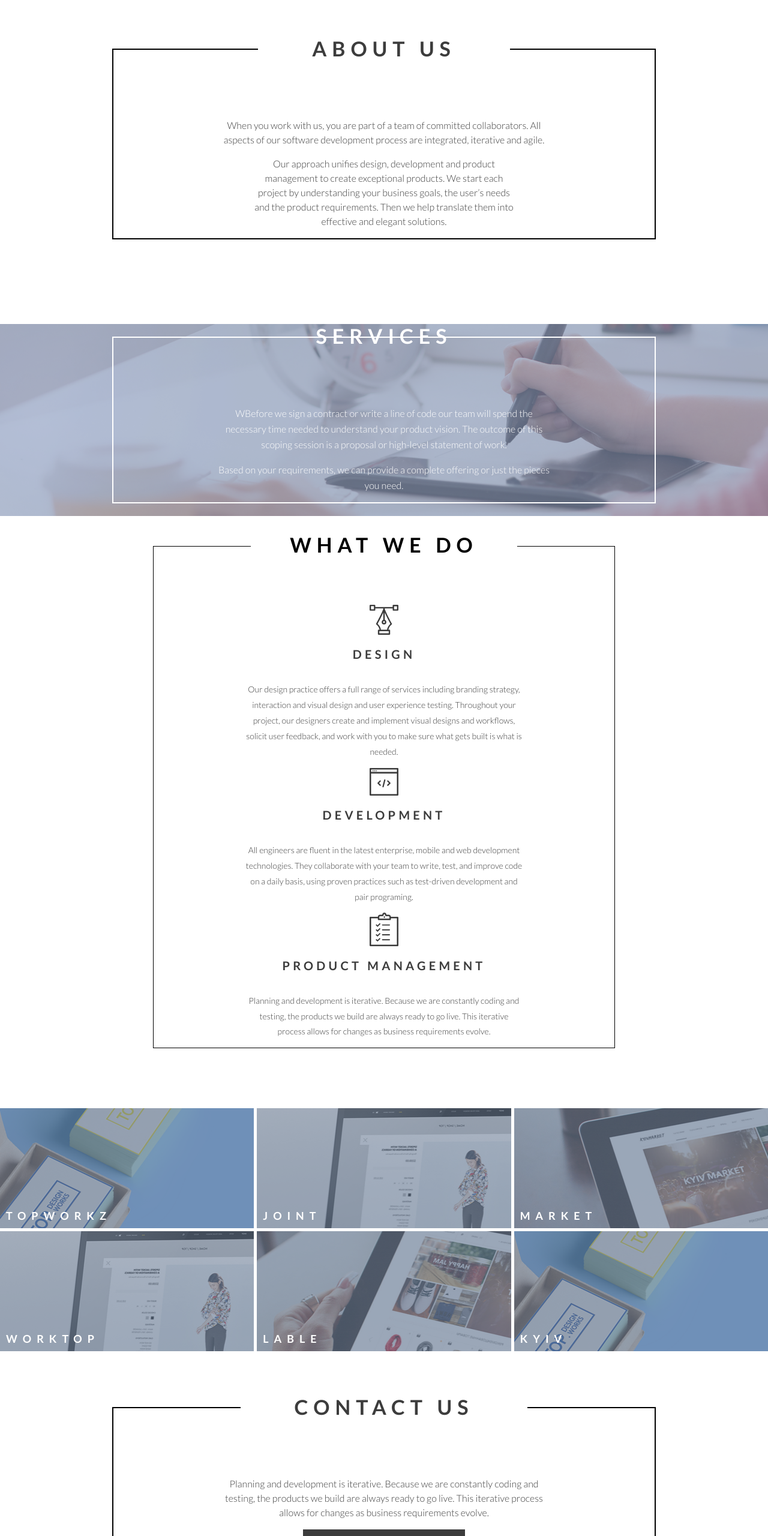
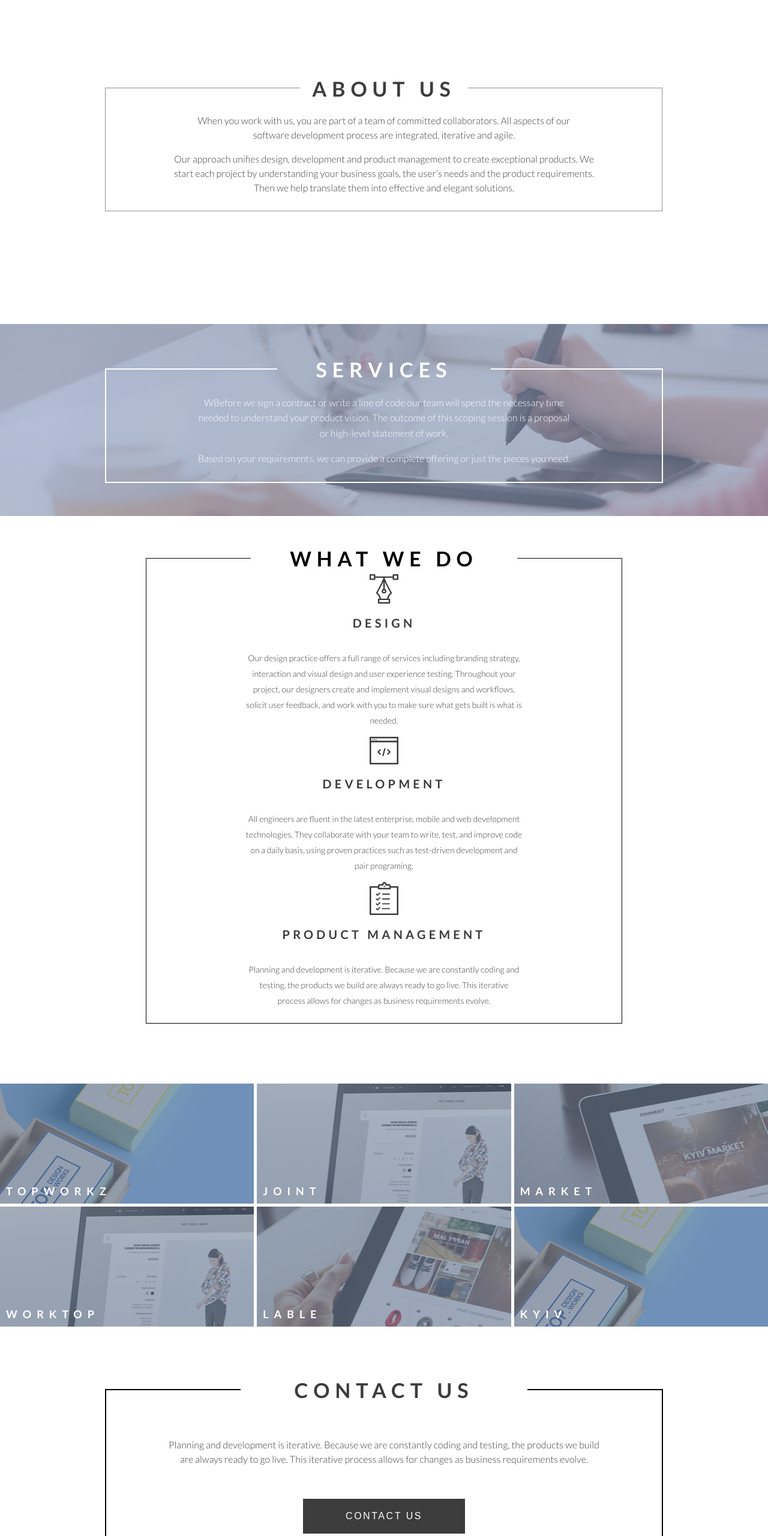
Before and after one commit to chernomorets-pash/Beetroot-hw-Alpha, a plain HTML site: page hw-13-responsive/designlib.html in a window 1280 px wide. Shown: the part 860-3420 px from the top of the page at 60% size. Drawn offline with Linux system fonts and the light colour scheme.

Commit message:
responsived added

```diff
--- a/hw-13-responsive/designlib.html
+++ b/hw-13-responsive/designlib.html
@@ -24,8 +24,8 @@
     </div>
     <!-- section ABOUT US -->
     <section class="about-us">
-        <div class="about-us__wrapper">
-            <h2 class="about-us__header">About us</h2>
+        <fieldset class="about-us__wrapper">
+            <legend class="about-us__header">About us </legend>
             <p class="about-us__title"> When you work with us, you are part of a team of committed collaborators.
                 All aspects of our software development process are integrated, iterative and agile.
             </p>
@@ -36,12 +36,12 @@
                 the user’s needs and the product requirements.
                 Then we help translate them into effective and elegant solutions.
             </p>
-        </div>
+        </>
     </section>
     <!-- section Services -->
     <section class="services">
-        <div class="services__wrapper">
-            <h2 class="services__header">Services</h2>
+        <fieldset class="services__wrapper">
+            <legend class="services__header">Services</legend>
             <p class="services__title"> WBefore we sign a contract or write a line of code our team will spend the
                 necessary time needed to understand your product vision.
                 The outcome of this scoping session is a proposal or high-level statement of work.
@@ -49,13 +49,13 @@
             <p class="services__title title_narrow">
                 Based on your requirements, we can provide a complete offering or just the pieces you need.
             </p>
-        </div>
+        </fieldset>
     </section>
 
     <!-- Section What We Do -->
     <section class="what-we-do">
-        <div class="what-we-do__wrapper">
-            <h2 class="what-we-do__header">What we do</h2>
+        <fieldset class="what-we-do__wrapper">
+            <legend class="what-we-do__header">What we do</legend>
             <div class="what-we-do__item">
                 <img class="what-we-do__logo" src="./images/Shape_2.svg" alt="design logo">
                 <h3 class="what-we-do__logo-title">design</h3>
@@ -85,7 +85,7 @@
                     requirements evolve.
                 </p>
             </div>
-        </div>
+        </fieldset>
     </section>
 
     <!-- Our Works -->
@@ -104,14 +104,14 @@
 
     <!--Contact US  -->
     <section class="contact">
-        <div class="contact__wrapper">
-            <h2 class="contact__header">contact us</h2>
+        <fieldset class="contact__wrapper">
+            <legend class="contact__header">contact us</legend>
             <p class="contact__title"> Planning and development is iterative. Because we are constantly coding and
                 testing, the products we build are always ready to go live. This iterative process allows for changes as
                 business requirements evolve.
             </p>
             <button class="contact__button">contact us</button>
-        </div>
+        </fieldset>
     </section>
 
     <footer class="footer">
--- a/hw-13-responsive/styles/design-lib.css
+++ b/hw-13-responsive/styles/design-lib.css
@@ -71,15 +71,11 @@
     text-align: center;
     max-width: 902px;
     max-height: 326px;
-    border: 2px solid black;
 }
 
 .about-us__header {
+    padding: 0 20px;
     background-color: #fff;
-    position: relative;
-    display: inline-block;
-    bottom: 52px;
-    padding: 0 90px;
     color: #3c3c3c;
     font-size: 34px;
     font-weight: 700;
@@ -88,7 +84,7 @@
 }
 
 .about-us__title {
-    padding: 0 170px;
+    padding: 0 15%;
     color: #3c3c3c;
     font-size: 16px;
     font-weight: 300;
@@ -97,7 +93,7 @@
 }
 
 .title_narrow {
-    padding: 0 230px;
+    padding: 0 10%;
 }
 
 /* Services section */
@@ -105,7 +101,6 @@
 .services {
     width: 100vw;
     min-height: 320px;
-    min-width: 960px;
     display: flex;
     justify-content: center;
     align-items: center;
@@ -123,9 +118,6 @@
 }
 
 .services__header {
-    position: relative;
-    display: inline-block;
-    bottom: 52px;
     padding: 0 65px;
     color: #ffffff;
     font-size: 34px;
@@ -141,7 +133,7 @@
     font-weight: 300;
     line-height: 25.89px;
     text-align: center;
-    padding: 0 170px;
+    padding: 0 15%;
 }
 
 /* Section What We Do */
@@ -160,12 +152,11 @@
     align-items: center;
     border: 1px solid black;
     width: 60%;
+    max-width: 902px;
 }
 
 .what-we-do__header {
-    position: relative;
-    display: inline-block;
-    bottom: 52px;
+    text-align: center;
     padding: 0 65px;
     font-size: 34px;
     font-weight: 700;
@@ -276,13 +267,14 @@
     max-width: 902px;
     max-height: 326px;
     border: 2px solid black;
+    display: flex;
+    flex-direction: column;
+    justify-content: space-evenly;
+    align-items: center;
 }
 
 .contact__header {
     background-color: #fff;
-    position: relative;
-    display: inline-block;
-    bottom: 52px;
     padding: 0 90px;
     color: #3c3c3c;
     font-size: 34px;
@@ -292,7 +284,7 @@
 }
 
 .contact__title {
-    padding: 0 170px;
+    padding: 0 10%;
     color: #3c3c3c;
     font-size: 16px;
     font-weight: 300;
@@ -317,6 +309,7 @@
 /* FOOTER */
 
 .footer {
+    background-color: rgba(128, 128, 128, 0.166);
     margin-top: 30px;
     display: flex;
     justify-content: center;
@@ -324,9 +317,11 @@
 
 .footer__logo {
     background-image: url(../images/Ellipse_1_copy_12.svg);
+    background-repeat: no-repeat;
     width: 35px;
     height: 37px;
     color: black;
+    padding: 2px;
 }
 
 .footer__title {
@@ -334,3 +329,24 @@
     font-size: 14px;
     font-weight: 400;
 }
+/* Responsive */
+@media (max-width: 992px) {
+    .header {
+        background-position: right;
+    }
+
+    .services {
+        align-items: center;
+    }
+
+    .services__wrapper {
+        width: 100%%;
+    }
+
+}
+
+@media (max-width: 768px) {
+    .what-we-do__wrapper {
+        width: 100%;
+    }
+}
```
